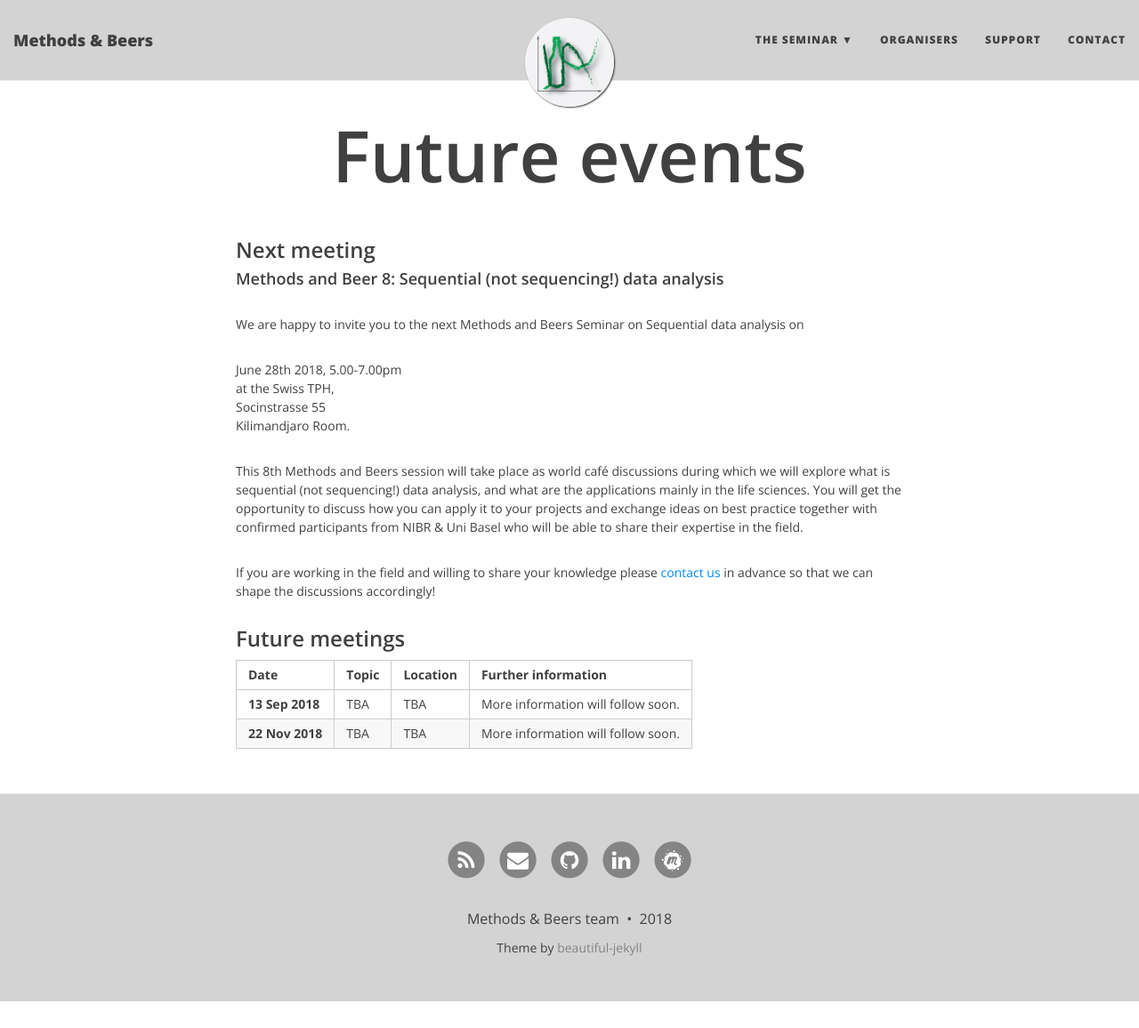
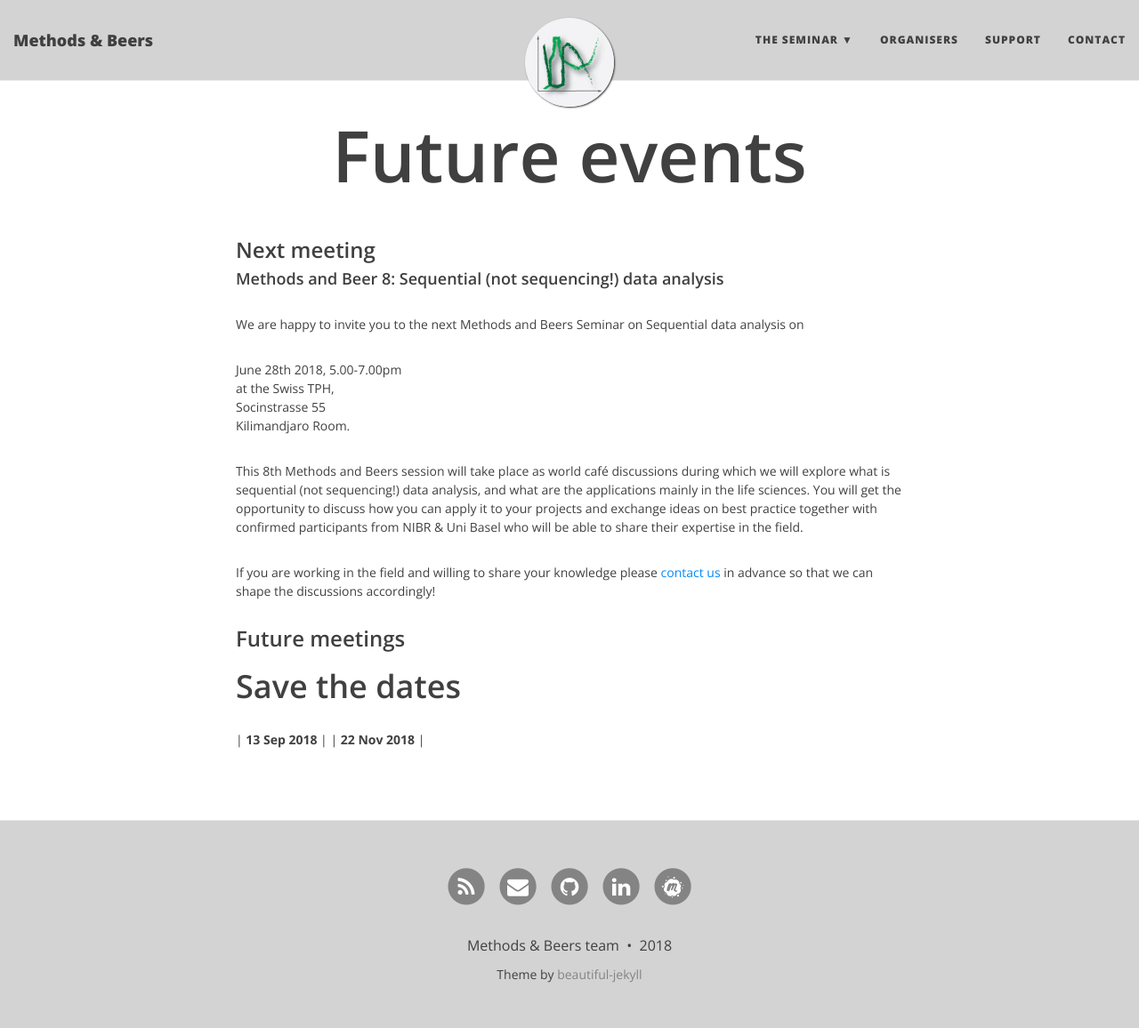
Before and after one commit to BaselComputationalCommunityInResearch/BaselComputationalCommunityInResearch.github.io, a Jekyll site: the page built from seminar/futureevents.md, in a window 1280 px wide and 1156 px high. Shown: the whole window at 89% size. Built offline with Jekyll 4.4.1, drawn with Linux system fonts in a browser that asks for light colours.

Commit message:
Future meetings as save the dates paragraph instead of empty table

```diff
--- a/seminar/futureevents.md
+++ b/seminar/futureevents.md
@@ -21,11 +21,9 @@ You will get the opportunity to discuss how you can apply it to your projects an
 If you are working in the field and willing to share your knowledge please [contact us][link contact] in advance so that we can shape the discussions accordingly!
 
 ### Future meetings
-
-| Date   | Topic   | Location   | Further information   |
-|---|---|---|---|
-| **13 Sep 2018** | TBA | TBA |  More information will follow soon. |
-| **22 Nov 2018** | TBA | TBA |  More information will follow soon. |
+# Save the dates
+| **13 Sep 2018** |
+| **22 Nov 2018** |
 
 
 
```
